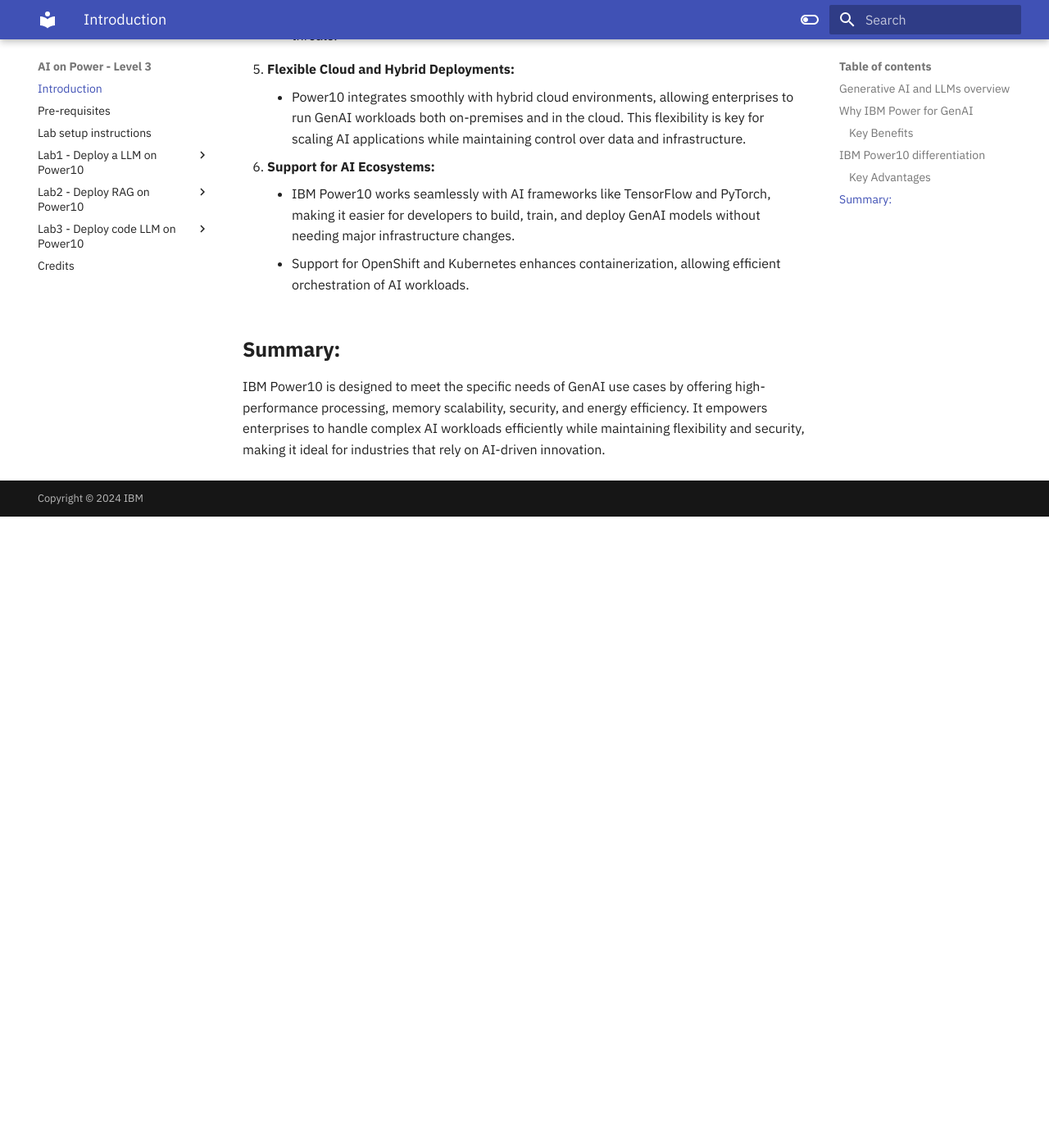
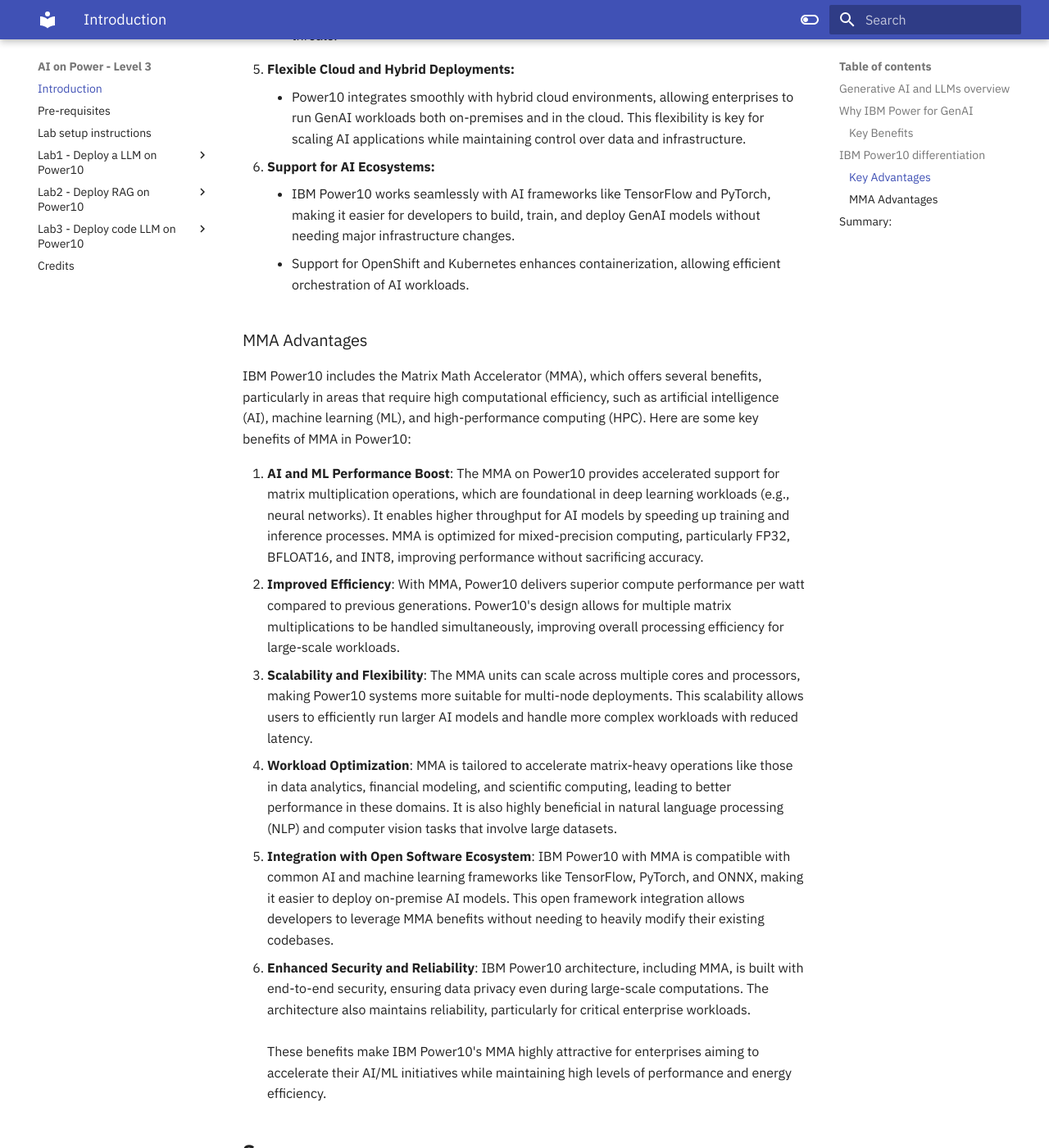
Before and after one commit to IBM/AI-on-Power-Level3, an MkDocs documentation site: the page built from docs/index.md, in a window 1280 px wide and 1400 px high, scrolled down 2520 px. Shown: the whole window at 82% size. Built offline with MkDocs 1.6.1 and Material for MkDocs 9.7.7, drawn with Linux system fonts in a browser that asks for light colours; before the commit the page ends 3150 px from its top, so only the background shows below that.

Commit message:
Update index.md

```diff
--- a/docs/index.md
+++ b/docs/index.md
@@ -77,6 +77,18 @@
     * IBM Power10 works seamlessly with AI frameworks like TensorFlow and PyTorch, making it easier for developers to build, train, and deploy GenAI models without needing major infrastructure changes.
     * Support for OpenShift and Kubernetes enhances containerization, allowing efficient orchestration of AI workloads.
 
+### MMA Advantages
+IBM Power10 includes the Matrix Math Accelerator (MMA), which offers several benefits, particularly in areas that require high computational efficiency, such as artificial intelligence (AI), machine learning (ML), and high-performance computing (HPC). Here are some key benefits of MMA in Power10:
+
+1. **AI and ML Performance Boost**: The MMA on Power10 provides accelerated support for matrix multiplication operations, which are foundational in deep learning workloads (e.g., neural networks). It enables higher throughput for AI models by speeding up training and inference processes. MMA is optimized for mixed-precision computing, particularly FP32, BFLOAT16, and INT8, improving performance without sacrificing accuracy.
+2. **Improved Efficiency**: With MMA, Power10 delivers superior compute performance per watt compared to previous generations. Power10's design allows for multiple matrix multiplications to be handled simultaneously, improving overall processing efficiency for large-scale workloads.
+3. **Scalability and Flexibility**: The MMA units can scale across multiple cores and processors, making Power10 systems more suitable for multi-node deployments. This scalability allows users to efficiently run larger AI models and handle more complex workloads with reduced latency.
+4. **Workload Optimization**: MMA is tailored to accelerate matrix-heavy operations like those in data analytics, financial modeling, and scientific computing, leading to better performance in these domains. It is also highly beneficial in natural language processing (NLP) and computer vision tasks that involve large datasets.
+5. **Integration with Open Software Ecosystem**: IBM Power10 with MMA is compatible with common AI and machine learning frameworks like TensorFlow, PyTorch, and ONNX, making it easier to deploy on-premise AI models. This open framework integration allows developers to leverage MMA benefits without needing to heavily modify their existing codebases.
+6. **Enhanced Security and Reliability**: IBM Power10 architecture, including MMA, is built with end-to-end security, ensuring data privacy even during large-scale computations. The architecture also maintains reliability, particularly for critical enterprise workloads.
+<br>
+These benefits make IBM Power10's MMA highly attractive for enterprises aiming to accelerate their AI/ML initiatives while maintaining high levels of performance and energy efficiency.
+
 ## **Summary:**
 
 IBM Power10 is designed to meet the specific needs of GenAI use cases by offering high-performance processing, memory scalability, security, and energy efficiency. It empowers enterprises to handle complex AI workloads efficiently while maintaining flexibility and security, making it ideal for industries that rely on AI-driven innovation.
```
